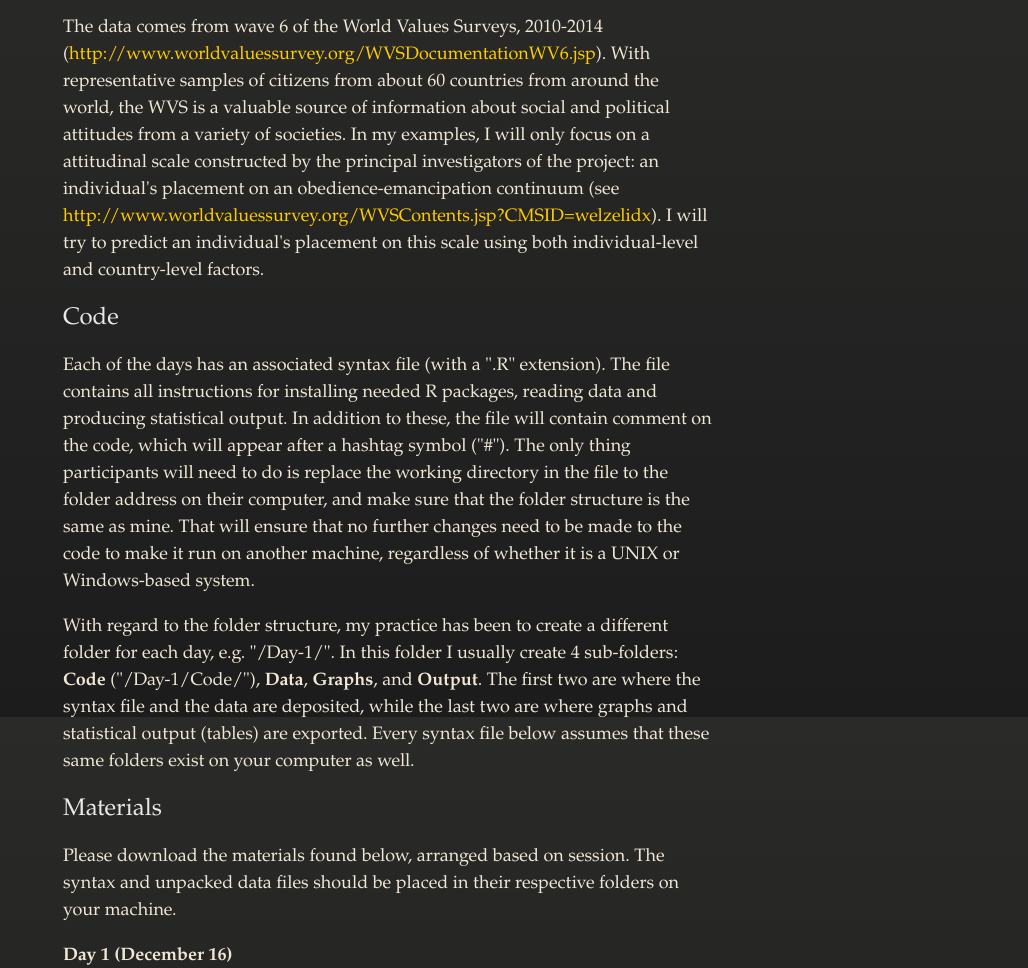
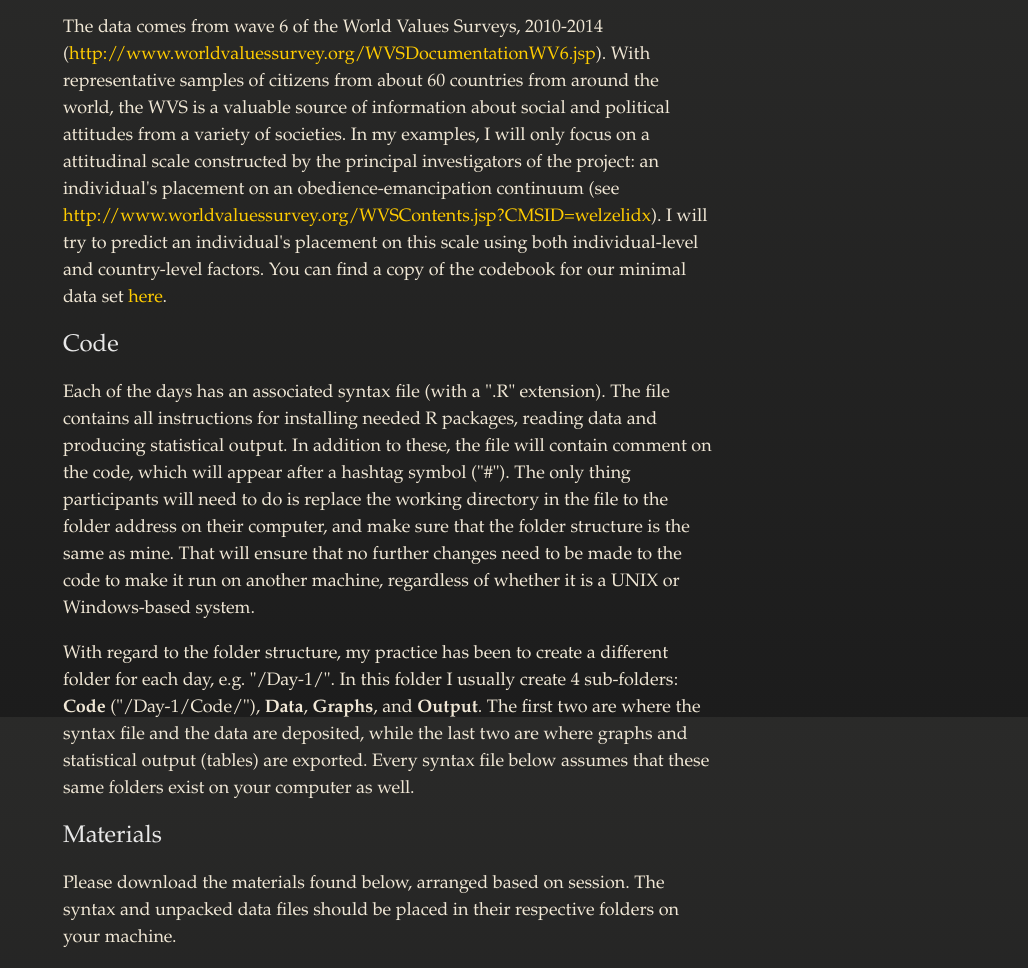
Before and after one commit to cmbosancianu/cmbosancianu.github.io, a plain HTML site: page workshops/2015-12-Heidelberg.html in a window 1280 px wide. Shown: the part 883-1851 px from the top of the page, without its empty margins (252-1280 px from the left). Drawn offline with nearby package versions, Linux system fonts and the light colour scheme.

Commit message:
Codebook link
Link for the codebook for the data

```diff
--- a/workshops/2015-12-Heidelberg.html
+++ b/workshops/2015-12-Heidelberg.html
@@ -34,7 +34,7 @@
 Over these 2 days, we will cover the basic setup of a multilevel model in terms of notation, various indicators of model fit, some sample size considerations, as well as a host of smaller topics (estimation, the use of centering etc). Due to the limited amount of time available, the focus will be restricted to the case of continuous dependent variables, although at the end I will make a quick presentation of cases in which the dependent variable is binary. All analyses will be done with the help of the <tt>lme4</tt> package in R. I would encourage participants to keep a vigilant eye over the development of the <tt>Zelig</tt> package: while currently at version 5.0-9, it appears that with version 5.0-10 the package will again be able to handle hierarchical models.</p>
 
 <h3>Data</h3>
-<p>The data comes from wave 6 of the World Values Surveys, 2010-2014 (<a href="http://www.worldvaluessurvey.org/WVSDocumentationWV6.jsp" target="_blank">http://www.worldvaluessurvey.org/WVSDocumentationWV6.jsp</a>). With representative samples of citizens from about 60 countries from around the world, the WVS is a valuable source of information about social and political attitudes from a variety of societies. In my examples, I will only focus on a attitudinal scale constructed by the principal investigators of the project: an individual's placement on an obedience-emancipation continuum (see <a href="http://www.worldvaluessurvey.org/WVSContents.jsp?CMSID=welzelidx" target="_blank">http://www.worldvaluessurvey.org/WVSContents.jsp?CMSID=welzelidx</a>). I will try to predict an individual's placement on this scale using both individual-level and country-level factors.</p>
+<p>The data comes from wave 6 of the World Values Surveys, 2010-2014 (<a href="http://www.worldvaluessurvey.org/WVSDocumentationWV6.jsp" target="_blank">http://www.worldvaluessurvey.org/WVSDocumentationWV6.jsp</a>). With representative samples of citizens from about 60 countries from around the world, the WVS is a valuable source of information about social and political attitudes from a variety of societies. In my examples, I will only focus on a attitudinal scale constructed by the principal investigators of the project: an individual's placement on an obedience-emancipation continuum (see <a href="http://www.worldvaluessurvey.org/WVSContents.jsp?CMSID=welzelidx" target="_blank">http://www.worldvaluessurvey.org/WVSContents.jsp?CMSID=welzelidx</a>). I will try to predict an individual's placement on this scale using both individual-level and country-level factors. You can find a copy of the codebook for our minimal data set <a href="https://onedrive.live.com/redir?resid=4FA18A6EE7842E5F!10345&authkey=!AAfuGav8iEFhPDM&ithint=file%2cpdf" target="_blank">here</a>.</p>
 
 <h3>Code</h3>
 <p>Each of the days has an associated syntax file (with a ".R" extension). The file contains all instructions for
```
